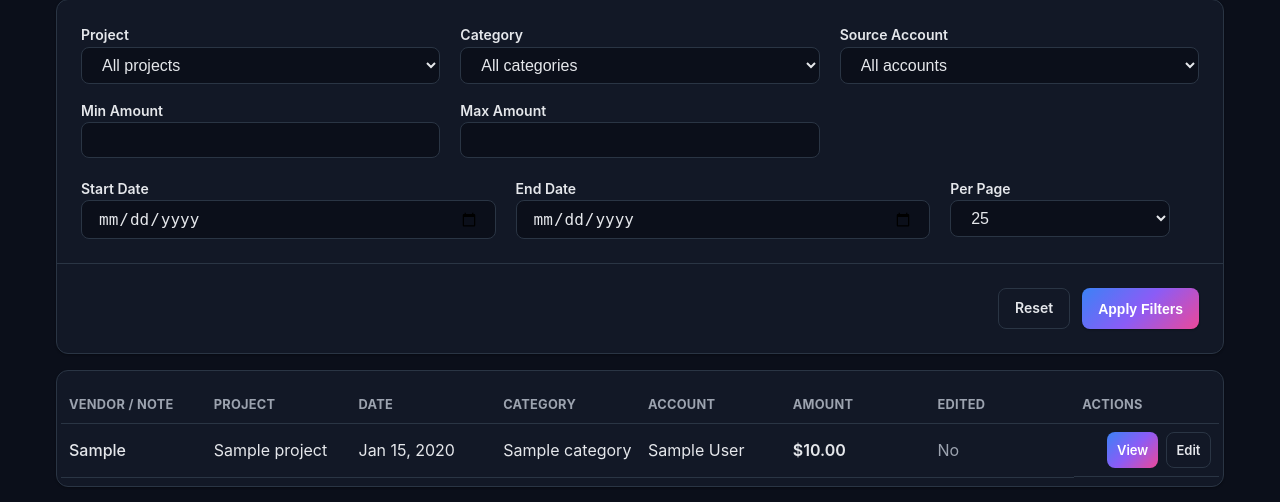
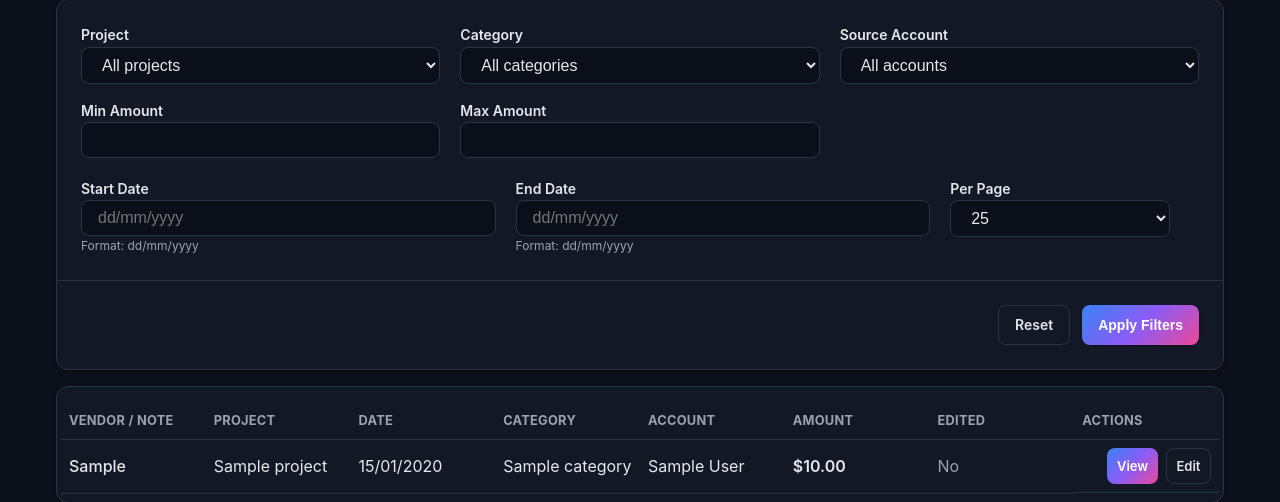
Before and after one commit to illicitus79/TrackTok, a Flask app: page /expenses in a window 1280 px wide. Shown: the part 201-703 px from the top of the page. Run offline with Flask 3, Linux system fonts and the light colour scheme; a user stored in the database is signed in; tables that the repository leaves empty hold one stand-in row (values such as "Sample post"); parts of the project's set-up code (start-up, migrations or seed data) failed here and were passed over.

Commit message:
feat(date-format): implement customizable date format across the application

```diff
--- a/app/templates/alerts/list.html
+++ b/app/templates/alerts/list.html
@@ -23,7 +23,7 @@
               <div style="font-weight: 600;">{{ alert.title }}</div>
               <div style="color: var(--text-muted); font-size: 0.9rem;">{{ alert.message }}</div>
               <div style="color: var(--text-muted); font-size: 0.75rem; margin-top: 0.25rem;">
-                {{ alert.created_at.strftime('%b %d, %Y %H:%M') }} &bull; {{ alert.severity|capitalize }}
+                {{ format_date(alert.created_at, include_time=True) }} &bull; {{ alert.severity|capitalize }}
               </div>
             </div>
             <span class="badge {% if alert.severity in ['error','critical'] %}badge-error{% elif alert.severity == 'warning' %}badge-warning{% else %}badge-success{% endif %}">
--- a/app/templates/budgets/list.html
+++ b/app/templates/budgets/list.html
@@ -35,7 +35,7 @@
             <td style="padding: 0.75rem 0.5rem; font-weight: 600;">{{ budget.name }}</td>
             <td style="padding: 0.75rem 0.5rem;">{{ budget.period|capitalize }}</td>
             <td style="padding: 0.75rem 0.5rem;">{{ format_money(budget.amount|float) }}</td>
-            <td style="padding: 0.75rem 0.5rem;">{{ budget.start_date.strftime('%b %d, %Y') }} - {{ budget.end_date.strftime('%b %d, %Y') }}</td>
+            <td style="padding: 0.75rem 0.5rem;">{{ format_date(budget.start_date) }} - {{ format_date(budget.end_date) }}</td>
             <td style="padding: 0.75rem 0.5rem;">
               {% if budget.is_active %}
               <span class="badge badge-success">Active</span>
--- a/app/templates/dashboard.html
+++ b/app/templates/dashboard.html
@@ -85,7 +85,7 @@ block content %}
         <div class="chip-value">{{ format_money(latest_expense.amount|float) }}</div>
         <div class="chip-meta">
           {{ latest_expense.vendor or latest_expense.note or 'Expense' }} &bull;
-          {{ latest_expense.expense_date.strftime('%b %d') }}
+          {{ format_date(latest_expense.expense_date, show_year=False) }}
         </div>
       </div>
       {% endif %}
@@ -152,7 +152,7 @@ block content %}
       </div>
       <p class="insight-hint">
         {% if latest_expense %}
-        {{ latest_expense.expense_date.strftime('%b %d, %Y') }} • {{ format_money(latest_expense.amount|float) }} {% if latest_expense.category %}• {{ latest_expense.category.name }}{% endif %}
+        {{ format_date(latest_expense.expense_date) }} • {{ format_money(latest_expense.amount|float) }} {% if latest_expense.category %}• {{ latest_expense.category.name }}{% endif %}
         {% else %}
         Recent activity will appear here after you add expenses.
         {% endif %}
@@ -232,7 +232,7 @@ block content %}
             <div class="list-main">
               <p class="list-title">{{ expense.vendor or expense.note or 'Expense' }}</p>
               <p class="list-subtitle">
-                {{ expense.expense_date.strftime('%b %d, %Y') }}
+                {{ format_date(expense.expense_date) }}
                 {% if expense.category %} • {{ expense.category.name }}{% endif %}
               </p>
             </div>
--- a/app/templates/dashboard/project.html
+++ b/app/templates/dashboard/project.html
@@ -29,8 +29,8 @@ endblock %} {% block content %}
             <line x1="8" y1="2" x2="8" y2="6"></line>
             <line x1="3" y1="10" x2="21" y2="10"></line>
           </svg>
-          {{ project.start_date.strftime('%b %d, %Y') if project.start_date else
-          'Start date TBD' }} – {{ project.end_date.strftime('%b %d, %Y') if
+          {{ format_date(project.start_date) if project.start_date else
+          'Start date TBD' }} – {{ format_date(project.end_date) if
           project.end_date else 'End date TBD' }}
         </span>
         <span class="meta-item" aria-label="Project status">
--- a/app/templates/expenses/detail.html
+++ b/app/templates/expenses/detail.html
@@ -65,7 +65,7 @@
         <div class="form-group">
           <div class="form-label">Date</div>
           <div class="form-value">
-            {{ expense.expense_date.strftime('%b %d, %Y') }}
+            {{ format_date(expense.expense_date) }}
           </div>
         </div>
         <div class="form-group">
--- a/app/templates/expenses/edit.html
+++ b/app/templates/expenses/edit.html
@@ -42,7 +42,8 @@
           </div>
           <div class="form-group">
             <label class="form-label" for="expense_date">Date <span class="required">*</span></label>
-            <input class="form-input" type="date" name="expense_date" id="expense_date" value="{{ expense.expense_date.isoformat() }}" required />
+            <input class="form-input" type="text" inputmode="numeric" name="expense_date" id="expense_date" value="{{ format_date(expense.expense_date) }}" required placeholder="{{ date_format }}" />
+            <div class="form-hint">Format: {{ date_format }}</div>
           </div>
         </div>
 
--- a/app/templates/expenses/list.html
+++ b/app/templates/expenses/list.html
@@ -60,11 +60,13 @@
       <div class="expenses-grid narrow">
         <div>
           <label class="form-label" for="start_date">Start Date</label>
-          <input class="form-input" type="date" name="start_date" id="start_date" value="{{ filters.start_date }}">
+          <input class="form-input" type="text" inputmode="numeric" name="start_date" id="start_date" value="{{ filters.start_date }}" placeholder="{{ date_format }}">
+          <div class="form-hint">Format: {{ date_format }}</div>
         </div>
         <div>
           <label class="form-label" for="end_date">End Date</label>
-          <input class="form-input" type="date" name="end_date" id="end_date" value="{{ filters.end_date }}">
+          <input class="form-input" type="text" inputmode="numeric" name="end_date" id="end_date" value="{{ filters.end_date }}" placeholder="{{ date_format }}">
+          <div class="form-hint">Format: {{ date_format }}</div>
         </div>
         <div class="field-small">
           <label class="form-label" for="per_page">Per Page</label>
@@ -104,7 +106,7 @@
             <tr>
               <td data-label="Vendor" style="font-weight: 500;">{{ expense.vendor or expense.note or 'Expense' }}</td>
               <td data-label="Project">{{ expense.project.name if expense.project else '-' }}</td>
-              <td data-label="Date">{{ expense.expense_date.strftime('%b %d, %Y') }}</td>
+              <td data-label="Date">{{ format_date(expense.expense_date) }}</td>
               <td data-label="Category">{{ expense.category.name if expense.category else 'Uncategorized' }}</td>
               <td data-label="Account">{{ expense.account.name if expense.account else '-' }}</td>
               <td data-label="Amount" style="font-weight: 600;">{{ format_money(expense.amount|float) }}</td>
@@ -157,7 +159,7 @@
   <div class="card">
     <div class="card-body" style="text-align: center;">
       <p style="color: var(--text-muted); margin-bottom: 1rem;">No expenses yet.</p>
-      <a href="{{ url_for('web.dashboard') }}" class="btn btn-primary">Add your first expense</a>
+      <a href="{{ url_for('web.expense_new') }}" class="btn btn-primary">Add your first expense</a>
     </div>
   </div>
   {% endif %}
--- a/app/templates/expenses/new.html
+++ b/app/templates/expenses/new.html
@@ -42,7 +42,8 @@
           </div>
           <div class="form-group">
             <label class="form-label" for="expense_date">Date <span class="required">*</span></label>
-            <input class="form-input" type="date" name="expense_date" id="expense_date" value="{{ today }}" required />
+            <input class="form-input" type="text" inputmode="numeric" name="expense_date" id="expense_date" value="{{ today_display }}" required placeholder="{{ date_format }}" />
+            <div class="form-hint">Format: {{ date_format }}</div>
           </div>
         </div>
 
--- a/app/templates/profile.html
+++ b/app/templates/profile.html
@@ -21,7 +21,7 @@
       </div>
       <div>
         <div style="color: var(--text-muted); font-size: 0.85rem;">Last Login</div>
-        <div style="font-weight: 600;">{{ current_user.last_login_at.strftime('%b %d, %Y %H:%M') if current_user.last_login_at else '—' }}</div>
+        <div style="font-weight: 600;">{{ format_date(current_user.last_login_at, include_time=True) if current_user.last_login_at else '—' }}</div>
       </div>
     </div>
   </div>
--- a/app/templates/projects/edit.html
+++ b/app/templates/projects/edit.html
@@ -44,11 +44,13 @@
         <div class="form-grid">
           <div class="form-group">
             <label class="form-label" for="start_date">Start Date</label>
-            <input class="form-input" type="date" id="start_date" name="start_date" value="{{ project.start_date.isoformat() if project.start_date else '' }}" />
+            <input class="form-input" type="text" inputmode="numeric" id="start_date" name="start_date" value="{{ format_date(project.start_date) if project.start_date else '' }}" placeholder="{{ date_format }}" />
+            <div class="form-hint">Format: {{ date_format }}</div>
           </div>
           <div class="form-group">
             <label class="form-label" for="end_date">End Date</label>
-            <input class="form-input" type="date" id="end_date" name="end_date" value="{{ project.end_date.isoformat() if project.end_date else '' }}" />
+            <input class="form-input" type="text" inputmode="numeric" id="end_date" name="end_date" value="{{ format_date(project.end_date) if project.end_date else '' }}" placeholder="{{ date_format }}" />
+            <div class="form-hint">Format: {{ date_format }}</div>
           </div>
           <div class="form-group">
             <label class="form-label" for="status">Status</label>
--- a/app/templates/projects/list.html
+++ b/app/templates/projects/list.html
@@ -69,13 +69,13 @@ block content %}
           <div class="meta-item">
             <span class="meta-label">Start</span>
             <span class="meta-value">
-              {% if project.start_date %}{{ project.start_date.strftime('%b %d, %Y') }}{% else %}N/A{% endif %}
+              {% if project.start_date %}{{ format_date(project.start_date) }}{% else %}N/A{% endif %}
             </span>
           </div>
           <div class="meta-item">
             <span class="meta-label">End</span>
             <span class="meta-value">
-              {% if project.end_date %}{{ project.end_date.strftime('%b %d, %Y') }}{% else %}—{% endif %}
+              {% if project.end_date %}{{ format_date(project.end_date) }}{% else %}—{% endif %}
             </span>
           </div>
           <div class="meta-item">
--- a/app/templates/projects/new.html
+++ b/app/templates/projects/new.html
@@ -40,11 +40,13 @@
         <div class="form-grid">
           <div class="form-group">
             <label class="form-label" for="start_date">Start Date</label>
-            <input class="form-input" type="date" id="start_date" name="start_date" value="{{ today }}" />
+            <input class="form-input" type="text" inputmode="numeric" id="start_date" name="start_date" value="{{ today }}" placeholder="{{ date_format }}" />
+            <div class="form-hint">Format: {{ date_format }}</div>
           </div>
           <div class="form-group">
             <label class="form-label" for="end_date">End Date</label>
-            <input class="form-input" type="date" id="end_date" name="end_date" />
+            <input class="form-input" type="text" inputmode="numeric" id="end_date" name="end_date" placeholder="{{ date_format }}" />
+            <div class="form-hint">Format: {{ date_format }}</div>
           </div>
           <div class="form-group">
             <label class="form-label" for="status">Status</label>
--- a/app/web/views.py
+++ b/app/web/views.py
@@ -325,19 +325,75 @@ def profile():
     return render_template("profile.html")
 
 
+DATE_FORMAT_OPTIONS = [
+    "dd/mm/yyyy",
+    "mm/dd/yyyy",
+    "yyyy-mm-dd",
+    "dd-mm-yyyy",
+    "mm-dd-yyyy",
+    "yyyy/mm/dd",
+    "dd.mm.yyyy",
+    "mm.dd.yyyy",
+]
+
+DATE_PATTERN_MAP = {
+    "dd/mm/yyyy": "%d/%m/%Y",
+    "mm/dd/yyyy": "%m/%d/%Y",
+    "yyyy-mm-dd": "%Y-%m-%d",
+    "dd-mm-yyyy": "%d-%m-%Y",
+    "mm-dd-yyyy": "%m-%d-%Y",
+    "yyyy/mm/dd": "%Y/%m/%d",
+    "dd.mm.yyyy": "%d.%m.%Y",
+    "mm.dd.yyyy": "%m.%d.%Y",
+}
+
+
+def _get_date_pattern(fmt: str) -> str:
+    return DATE_PATTERN_MAP.get(fmt, "%d/%m/%Y")
+
+
+def format_for_input(date_obj, date_format: str) -> str:
+    if not date_obj:
+        return ""
+    try:
+        return date_obj.strftime(_get_date_pattern(date_format))
+    except Exception:
+        return ""
+
+
+def parse_date_input(value: str, date_format: str):
+    if not value:
+        return None
+    patterns = [_get_date_pattern(date_format)] + list(DATE_PATTERN_MAP.values()) + ["%Y-%m-%d"]
+    for pattern in patterns:
+        try:
+            return datetime.strptime(value, pattern).date()
+        except Exception:
+            continue
+    return None
+
+
 @bp.route("/settings", methods=["GET", "POST"])
 @login_required
 def settings():
     """User settings page."""
     tenant = current_user.tenant
     currency, timezone = get_tenant_preferences()
+    date_format = (tenant.settings or {}).get("date_format", "dd/mm/yyyy")
 
     if request.method == "POST":
         try:
             new_currency = request.form.get("currency") or currency
             new_timezone = request.form.get("timezone") or timezone
+            new_date_format = request.form.get("date_format") or date_format
             tenant.settings = tenant.settings or {}
-            tenant.settings.update({"currency": new_currency, "timezone": new_timezone})
+            tenant.settings.update(
+                {
+                    "currency": new_currency,
+                    "timezone": new_timezone,
+                    "date_format": new_date_format,
+                }
+            )
             db.session.commit()
             flash("Settings updated.", "success")
             return redirect(url_for("web.settings"))
@@ -349,8 +405,10 @@ def settings():
         "settings.html",
         currency=currency,
         timezone=timezone,
+        date_format=date_format,
         currency_options=get_currency_options(),
         timezone_options=TIMEZONE_OPTIONS,
+        date_format_options=DATE_FORMAT_OPTIONS,
     )
 
 
@@ -377,6 +435,9 @@ def project_new():
 
     tenant_id = current_user.tenant_id
     tenant_currency, _ = get_tenant_preferences()
+    date_format = (current_user.tenant.settings or {}).get("date_format", "dd/mm/yyyy")
+    date_format = (current_user.tenant.settings or {}).get("date_format", "dd/mm/yyyy")
+    date_format = (current_user.tenant.settings or {}).get("date_format", "dd/mm/yyyy")
     accounts = Account.query.filter_by(tenant_id=tenant_id, is_deleted=False).order_by(Account.name).all()
 
     if request.method == "POST":
@@ -387,8 +448,8 @@ def project_new():
 
             starting_budget = Decimal(request.form.get("starting_budget", "0") or "0")
             projected_estimate = Decimal(request.form.get("projected_estimate", starting_budget))
-            start_date = request.form.get("start_date")
-            end_date = request.form.get("end_date")
+            start_date = parse_date_input(request.form.get("start_date"), date_format)
+            end_date = parse_date_input(request.form.get("end_date"), date_format)
 
             project = Project(
                 tenant_id=tenant_id,
@@ -397,8 +458,8 @@ def project_new():
                 starting_budget=starting_budget,
                 projected_estimate=projected_estimate,
                 currency=tenant_currency,
-                start_date=datetime.strptime(start_date, "%Y-%m-%d").date() if start_date else None,
-                end_date=datetime.strptime(end_date, "%Y-%m-%d").date() if end_date else None,
+                start_date=start_date,
+                end_date=end_date,
                 status=request.form.get("status", "active"),
                 created_by=current_user.id,
             )
@@ -428,8 +489,9 @@ def project_new():
     return render_template(
         "projects/new.html",
         accounts=accounts,
-        today=date.today().isoformat(),
+        today=format_for_input(date.today(), date_format),
         tenant_currency=tenant_currency,
+        date_format=date_format,
     )
 
 
@@ -442,6 +504,7 @@ def project_edit(project_id):
 
     tenant_id = current_user.tenant_id
     tenant_currency, _ = get_tenant_preferences()
+    date_format = (current_user.tenant.settings or {}).get("date_format", "dd/mm/yyyy")
     project = Project.query.filter_by(id=project_id, tenant_id=tenant_id, is_deleted=False).first()
     if not project:
         flash("Project not found.", "error")
@@ -458,10 +521,10 @@ def project_edit(project_id):
             project.starting_budget = Decimal(request.form.get("starting_budget", project.starting_budget))
             project.projected_estimate = Decimal(request.form.get("projected_estimate", project.projected_estimate))
             project.currency = tenant_currency
-            start_date = request.form.get("start_date")
-            end_date = request.form.get("end_date")
-            project.start_date = datetime.strptime(start_date, "%Y-%m-%d").date() if start_date else None
-            project.end_date = datetime.strptime(end_date, "%Y-%m-%d").date() if end_date else None
+            start_date = parse_date_input(request.form.get("start_date"), date_format)
+            end_date = parse_date_input(request.form.get("end_date"), date_format)
+            project.start_date = start_date
+            project.end_date = end_date
             project.status = request.form.get("status", project.status)
 
             new_allowed = request.form.getlist("account_ids")
@@ -486,6 +549,7 @@ def project_edit(project_id):
         allowed_account_ids=allowed_account_ids,
         currency_options=get_currency_options(),
         tenant_currency=tenant_currency,
+        date_format=date_format,
     )
 
 
@@ -984,6 +1048,7 @@ def expenses():
     max_amount = request.args.get("max_amount") or None
     start_date = request.args.get("start_date") or None
     end_date = request.args.get("end_date") or None
+    date_format = (current_user.tenant.settings or {}).get("date_format", "dd/mm/yyyy")
 
     if project_id:
         query = query.filter(Expense.project_id == project_id)
@@ -1001,16 +1066,16 @@ def expenses():
             query = query.filter(Expense.amount <= Decimal(max_amount))
         except Exception:
             flash("Invalid maximum amount", "error")
-    if start_date:
-        try:
-            query = query.filter(Expense.expense_date >= datetime.strptime(start_date, "%Y-%m-%d").date())
-        except Exception:
-            flash("Invalid start date", "error")
-    if end_date:
-        try:
-            query = query.filter(Expense.expense_date <= datetime.strptime(end_date, "%Y-%m-%d").date())
-        except Exception:
-            flash("Invalid end date", "error")
+    parsed_start = parse_date_input(start_date, date_format)
+    parsed_end = parse_date_input(end_date, date_format)
+    if start_date and not parsed_start:
+        flash("Invalid start date", "error")
+    if end_date and not parsed_end:
+        flash("Invalid end date", "error")
+    if parsed_start:
+        query = query.filter(Expense.expense_date >= parsed_start)
+    if parsed_end:
+        query = query.filter(Expense.expense_date <= parsed_end)
 
     # Pagination
     try:
@@ -1050,6 +1115,7 @@ def expenses():
             "end_date": end_date or "",
             "per_page": per_page,
         },
+        date_format=date_format,
     )
 
 
@@ -1064,6 +1130,7 @@ def expense_new():
 
     tenant_id = current_user.tenant_id
     tenant_currency, _ = get_tenant_preferences()
+    date_format = (current_user.tenant.settings or {}).get("date_format", "dd/mm/yyyy")
     accounts_query = Account.query.filter_by(tenant_id=tenant_id, is_deleted=False)
     projects = Project.query.filter_by(tenant_id=tenant_id, is_deleted=False).order_by(Project.name).all()
     categories_query = Category.query.filter_by(tenant_id=tenant_id, is_deleted=False)
@@ -1096,7 +1163,9 @@ def expense_new():
             expense_date_str = request.form.get("expense_date")
             if not expense_date_str:
                 raise ValueError("Date is required.")
-            expense_date_val = datetime.strptime(expense_date_str, "%Y-%m-%d").date()
+            expense_date_val = parse_date_input(expense_date_str, date_format)
+            if not expense_date_val:
+                raise ValueError("Invalid date format.")
 
             account_id = request.form.get("account_id")
             if not account_id:
@@ -1167,9 +1236,11 @@ def expense_new():
         categories=categories,
         projects=projects,
         today=date.today().isoformat(),
+        today_display=format_for_input(date.today(), date_format),
         initial_project_id=initial_project_id,
         account_meta=[{"id": a.id, "currency": a.currency, "name": a.name, "type": a.account_type} for a in accounts],
         tenant_currency=tenant_currency,
+        date_format=date_format,
     )
 
 
@@ -1200,6 +1271,7 @@ def expense_edit(expense_id):
 
     tenant_id = current_user.tenant_id
     tenant_currency, _ = get_tenant_preferences()
+    date_format = (current_user.tenant.settings or {}).get("date_format", "dd/mm/yyyy")
     expense = Expense.query.filter_by(id=expense_id, tenant_id=tenant_id, is_deleted=False).first()
     if not expense:
         flash("Expense not found.", "error")
@@ -1249,7 +1321,10 @@ def expense_edit(expense_id):
             expense.note = request.form.get("note") or None
             expense.amount = Decimal(request.form.get("amount", expense.amount))
             expense.currency = request.form.get("currency", expense.currency)
-            expense.expense_date = datetime.strptime(request.form["expense_date"], "%Y-%m-%d").date()
+            parsed_date = parse_date_input(request.form.get("expense_date"), date_format)
+            if not parsed_date:
+                raise ValueError("Invalid date format.")
+            expense.expense_date = parsed_date
             category_id = request.form.get("category_id") or None
             if category_id and not project_id:
                 raise ValueError("Select a project before assigning a category.")
@@ -1308,6 +1383,7 @@ def expense_edit(expense_id):
         projects=projects,
         account_meta=[{"id": a.id, "currency": a.currency, "name": a.name, "type": a.account_type} for a in accounts],
         tenant_currency=tenant_currency,
+        date_format=date_format,
     )
 
 
```
Also changed, not shown: app/__init__.py (+49 -1 lines), app/core/logging.py (+16 -9 lines), app/tasks/__init__.py (+6 -15 lines), app/templates/budgets/form.html (+22 -2 lines), app/templates/settings.html (+9 -0 lines), docker-compose.yml (+10 -1 lines).
